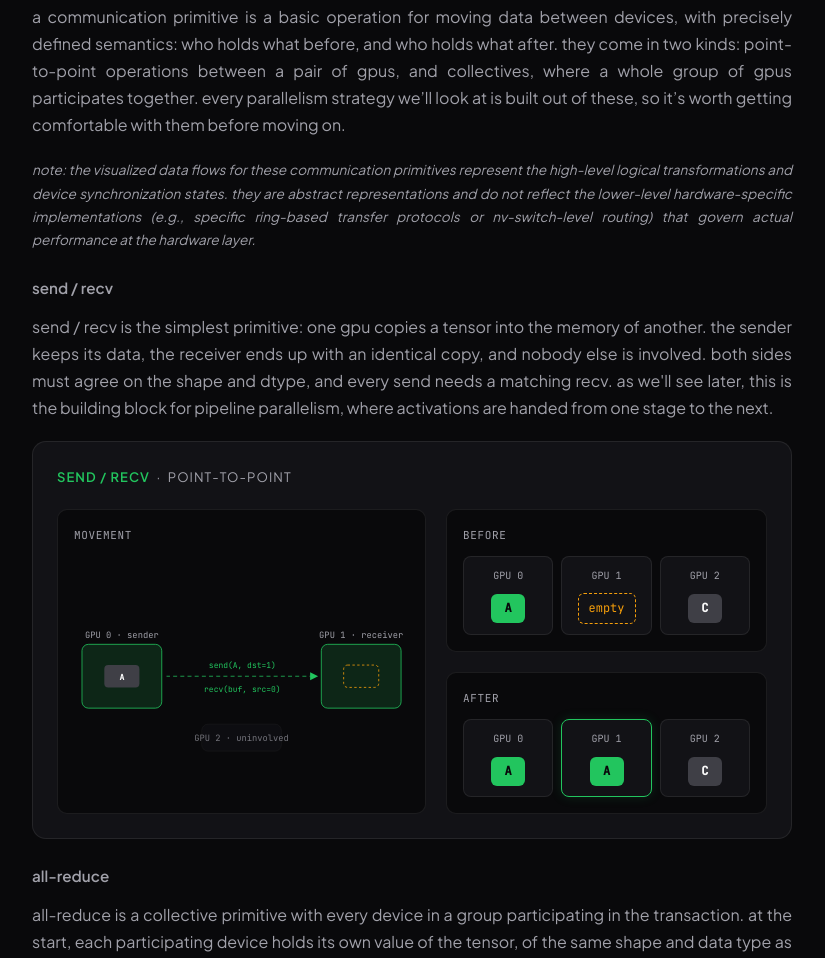
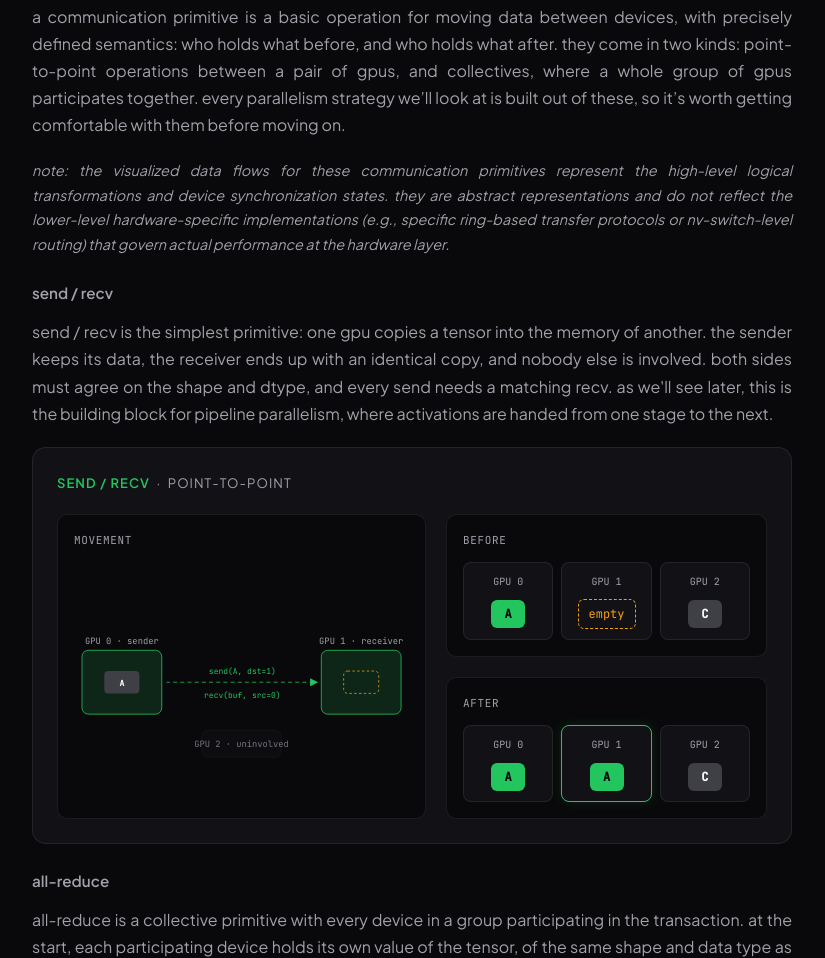
Before and after one commit to darth-c0d3r/machine-learning-lessons, a plain HTML site: page 3-parallelism-paradigms/index.html in a window 1280 px wide. Shown: the part 1289-2247 px from the top of the page, without its empty margins (228-1053 px from the left). Drawn offline with nearby package versions, Linux system fonts and the light colour scheme.

Commit message:
lesson 3 - add data parallelism & make font size uniform

```diff
--- a/3-parallelism-paradigms/index.html
+++ b/3-parallelism-paradigms/index.html
@@ -233,7 +233,7 @@
 
             <p>a communication primitive is a basic operation for moving data between devices, with precisely defined semantics: who holds what before, and who holds what after. they come in two kinds: point-to-point operations between a pair of gpus, and collectives, where a whole group of gpus participates together. every parallelism strategy we’ll look at is built out of these, so it’s worth getting comfortable with them before moving on.</p>
 
-            <p style="font-size: 0.85rem; font-style: italic; color: var(--text-secondary); margin-top: 16px;">
+            <p style="font-size: 0.9rem; font-style: italic; color: var(--text-secondary); margin-top: 16px;">
                 note: the visualized data flows for these communication primitives represent the high-level logical transformations and device synchronization states. they are abstract representations and do not reflect the lower-level hardware-specific implementations (e.g., specific ring-based transfer protocols or nv-switch-level routing) that govern actual performance at the hardware layer.
             </p>
 
```
